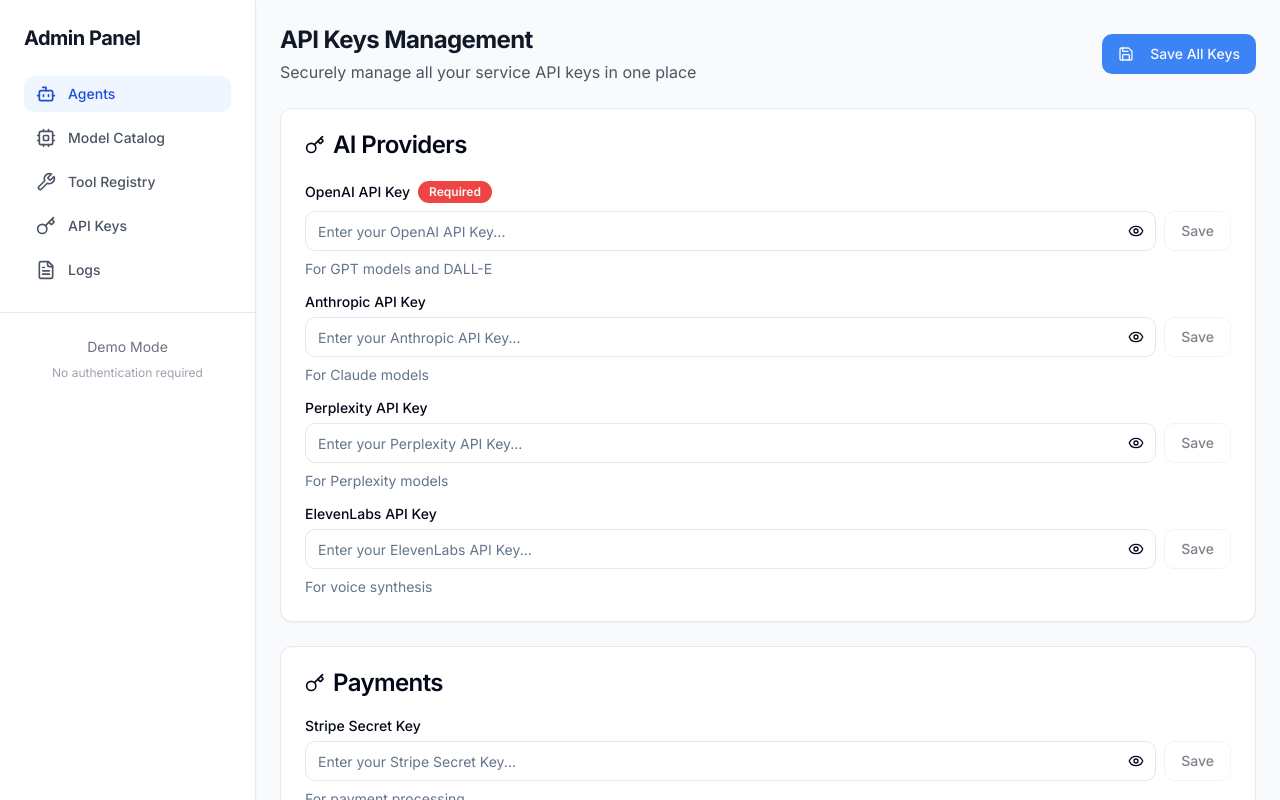
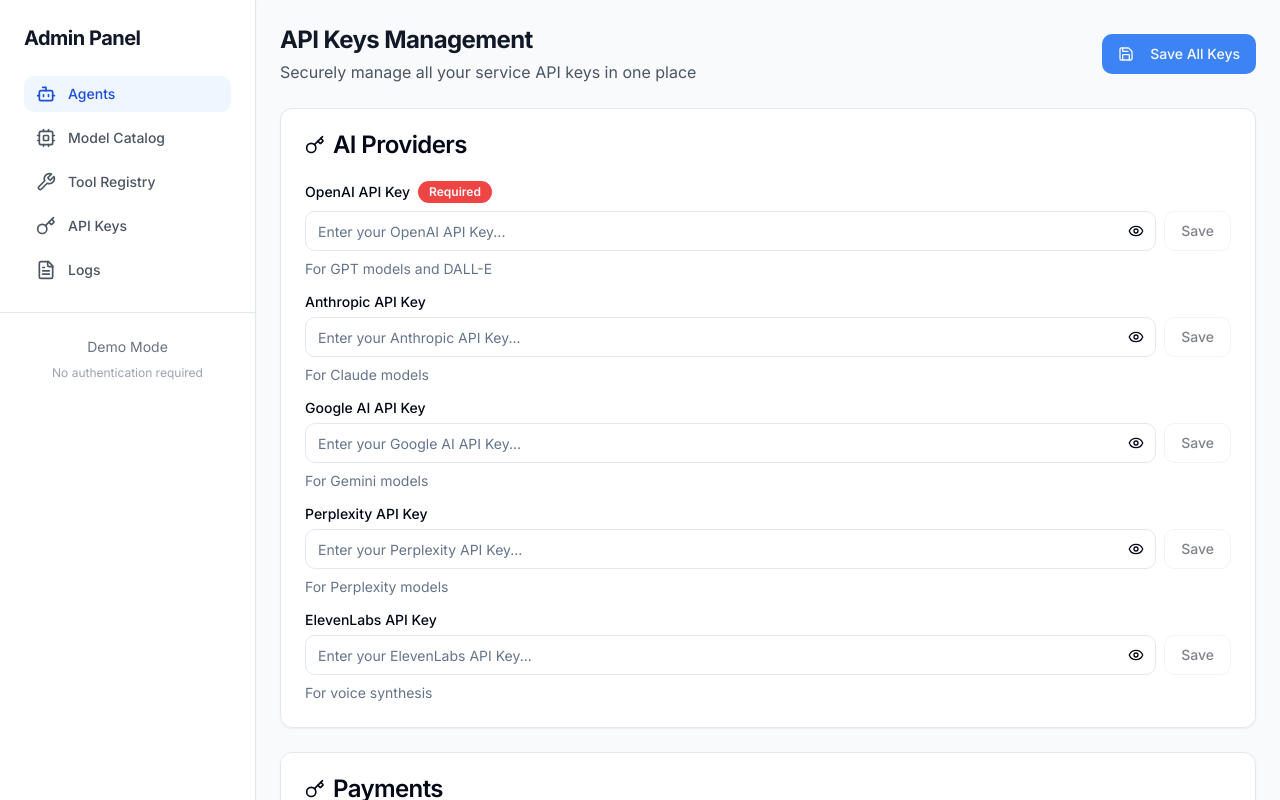
Before and after one commit to wasushalu/gimme-spark-studio, a React (Vite) app: page /admin/api-keys in a window 1280 px wide. Built offline with nearby package versions, Linux system fonts and the light colour scheme.

Commit message:
Add Google Gemini API key to API keys page
Added Google Gemini API key to the API keys page for managing API keys.

```diff
--- a/src/pages/admin/ApiKeysPage.tsx
+++ b/src/pages/admin/ApiKeysPage.tsx
@@ -1,3 +1,4 @@
+
 import { useState } from 'react';
 import { Button } from '@/components/ui/button';
 import { Card, CardContent, CardHeader, CardTitle } from '@/components/ui/card';
@@ -20,6 +21,7 @@ const API_KEYS: ApiKey[] = [
   // AI Providers
   { name: 'OPENAI_API_KEY', label: 'OpenAI API Key', description: 'For GPT models and DALL-E', required: true, category: 'AI Providers' },
   { name: 'ANTHROPIC_API_KEY', label: 'Anthropic API Key', description: 'For Claude models', required: false, category: 'AI Providers' },
+  { name: 'GOOGLE_AI_API_KEY', label: 'Google AI API Key', description: 'For Gemini models', required: false, category: 'AI Providers' },
   { name: 'PERPLEXITY_API_KEY', label: 'Perplexity API Key', description: 'For Perplexity models', required: false, category: 'AI Providers' },
   { name: 'ELEVENLABS_API_KEY', label: 'ElevenLabs API Key', description: 'For voice synthesis', required: false, category: 'AI Providers' },
 
```
